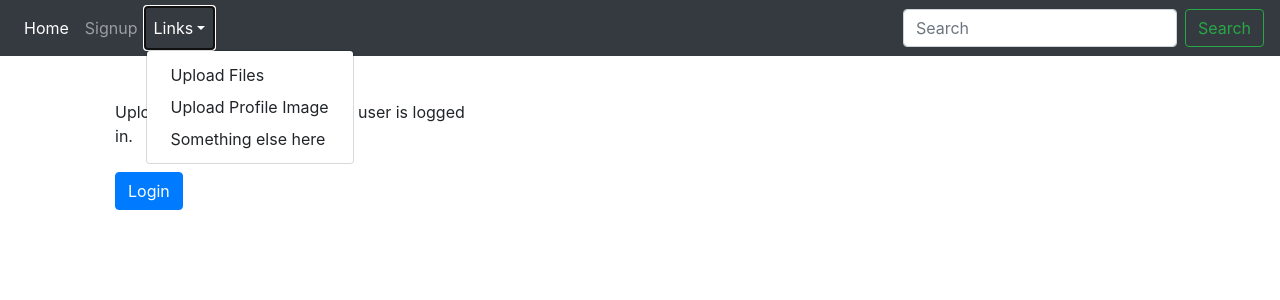
After one commit to BrettMcGregor/master-php-website, a PHP site: page /upload-profile.php in a window 1280 px wide, after a click on "Links". The commit adds this page. Shown: the top 300 px of the page. Run offline with PHP 8.4, Linux system fonts and the light colour scheme.

Commit message:
user profile images feature implemented

```diff
--- a/includes/header.php
+++ b/includes/header.php
@@ -42,7 +42,7 @@
             <a class="nav-link dropdown-toggle" href="#" data-toggle="dropdown" role="button" aria-haspopup="true" aria-expanded="false">Links</a>
             <div class="dropdown-menu">
               <a class="dropdown-item" href="uploads.php">Upload Files</a>
-              <a class="dropdown-item" href="#">Another action</a>
+              <a class="dropdown-item" href="upload-profile.php">Upload Profile Image</a>
               <a class="dropdown-item" href="#">Something else here</a>
             </div>
           </li>
--- /dev/null
+++ b/upload-profile.php
@@ -0,0 +1,78 @@
+<?php
+    include "includes/header.php";
+    include_once "includes/db.inc.php";
+
+?>
+<div class="container" style="margin:100px">
+<div class="row">
+        <div class='col-4'>
+
+<?php
+if(isset($_SESSION['u_id'])) {
+    $user = $_SESSION['u_id'];
+    $sql = "SELECT * FROM users WHERE user_id='$user';";
+    $result = mysqli_query($conn, $sql);
+    if (mysqli_num_rows($result) > 0) {
+        while ($row = mysqli_fetch_assoc($result)) {
+            $user_id = $row['user_id'];
+            $sqlImg = "SELECT * FROM profile_img WHERE user_id='$user_id'";
+            $resultImg = mysqli_query($conn, $sqlImg);
+            while ($rowImg = mysqli_fetch_assoc($resultImg)) {
+                echo '<div class="container">';
+                    if ($rowImg['status'] == 0) {
+                        echo "<img src='uploads/default_user.png' class='img-thumbnail'>";
+                    } else {
+                        // use user profile image
+                        // add random extension to url to force browser to reload page
+                        echo "<img src='uploads/profile".$user_id.".jpg?".mt_rand()." class='img-thumbnail'>";
+                    };
+                echo '</div>';
+            }
+        }
+    } else {
+        echo "There are no registered users!";
+    }
+
+}
+    if(isset($_SESSION['u_id'])) {
+        echo "<div class='alert alert-info'>You are logged in as ".$_SESSION['u_first'].".</div>";
+
+    echo '<h2>Upload a Profile Image</h2>
+    <form action="includes/upload.inc.php" method="POST" enctype="multipart/form-data">
+        <input type="file" class="form-control-file" name="file"><br>
+        <button type="submit" class="btn btn-primary" name="submit">UPLOAD</button>
+    </form>
+    <br>';
+    } else {
+        echo "<div>Upload form only appears once user is logged in.</div><br>
+        <a class='btn btn-primary' href='index.php' role='button'>Login</button>";
+    }
+
+if (!isset($_GET['upload'])) {
+    exit();
+} else {
+    $uploadCheck = $_GET['upload'];
+
+    if ($uploadCheck == "large") {
+        echo "<p class='alert alert-warning'>File too large!</p>";
+        exit();
+    }
+    elseif ($uploadCheck == "type") {
+        echo "<p class='alert alert-warning'>That file type is not allowed.</p>";
+        exit();
+    }
+    elseif ($uploadCheck == "fileerror") {
+        echo "<p class='alert alert-warning'>There was an error uploading your file.</p>";
+        exit();
+    }
+    elseif ($uploadCheck == "success") {
+        echo "<p class='alert alert-success'>File upload successful!</p>";
+        exit();
+    }
+
+}
+
+?>
+</div>
+</div>
+</div>
--- a/uploads.php
+++ b/uploads.php
@@ -1,7 +1,5 @@
 <?php
     include "includes/header.php";
-
-
 ?>
 <div class="container" style="margin:100px">
 <div class="row">
```
Also changed, not shown: includes/.css (deleted, +0 -32 lines), includes/signup.inc.php (+16 -1 lines), includes/style.css (deleted, +0 -11 lines), includes/upload.inc.php (+10 -3 lines), README.md (added), uploads/5b985272c9f618.36766608.jpeg (added), uploads/5b985278667745.29367764.jpeg (added), uploads/5b985a1f3f7577.58514747.jpg (added), uploads/default_user.png (added), uploads/profile33.jpg (added), uploads/profile34.jpg (added), uploads/profile36.jpg (added), 1 other file.
